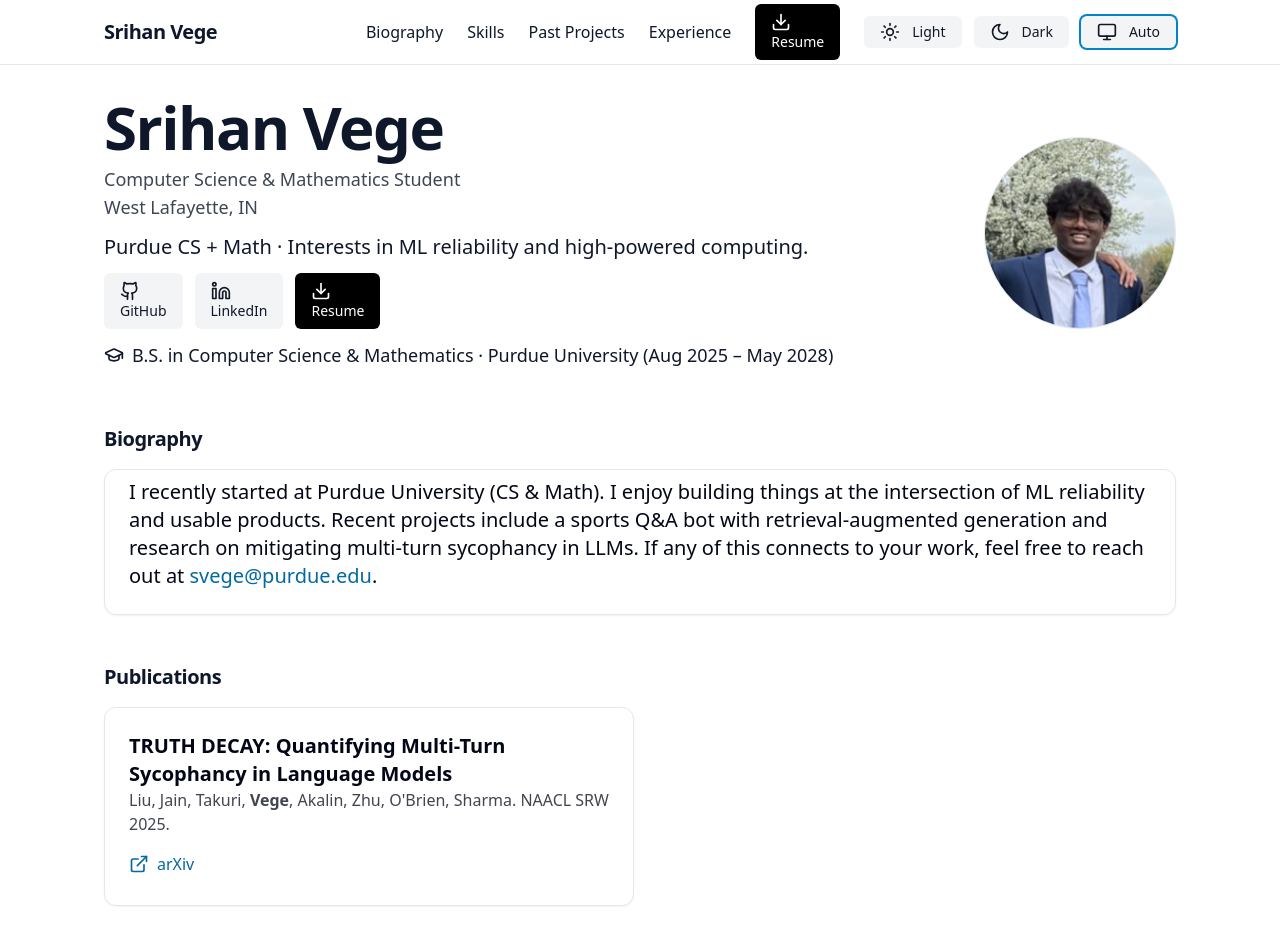
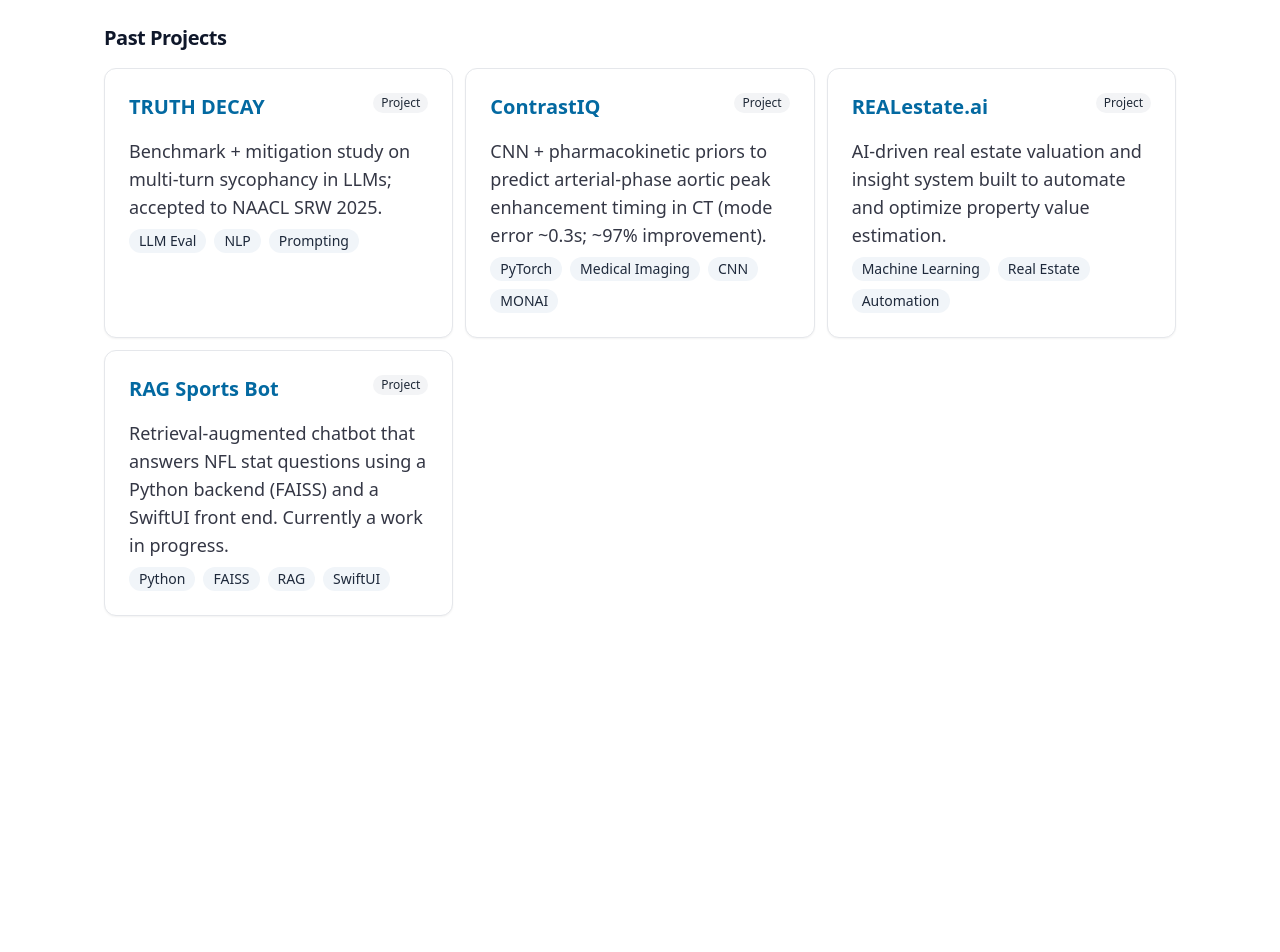
Before and after one commit to srihanvege/srihan-vege-website3, a React (Vite) app: page / in a window 1280 px wide. Shown: the top 952 px of the page. After the commit the page ends 800 px from the top, so only its background shows below. Built offline with nearby package versions, Linux system fonts and the light colour scheme; the HTML template or start-up script is replaced by a standard one.

Commit message:
Update App.tsx

```diff
--- a/src/App.tsx
+++ b/src/App.tsx
@@ -45,18 +45,10 @@ const PROJECTS: Project[] = [
     links: { paper: "https://arxiv.org/abs/2503.11656" },
   },
   {
-    title: "RAG Sports Bot",
-    description:
-      "Retrieval-augmented chatbot that answers NFL stat questions using a Python backend (FAISS) and a SwiftUI front end. Currently a work in progress.",
-    tags: ["Python", "FAISS", "RAG", "SwiftUI"],
-    links: { code: "https://github.com/srihanvege/RAG-Bot" },
-  },
-  {
     title: "ContrastIQ",
     description:
       "CNN + pharmacokinetic priors to predict arterial-phase aortic peak enhancement timing in CT (mode error ~0.3s; ~97% improvement).",
     tags: ["PyTorch", "Medical Imaging", "CNN", "MONAI"],
-    // No links on purpose – title will render without a hyperlink
   },
   {
     title: "REALestate.ai",
@@ -64,6 +56,13 @@ const PROJECTS: Project[] = [
       "AI-driven real estate valuation and insight system built to automate and optimize property value estimation.",
     tags: ["Machine Learning", "Real Estate", "Automation"],
     links: { code: "https://github.com/S-K-23/REALestate.ai" },
+  },
+  {
+    title: "RAG Sports Bot",
+    description:
+      "Retrieval-augmented chatbot that answers NFL stat questions using a Python backend (FAISS) and a SwiftUI front end. Currently a work in progress.",
+    tags: ["Python", "FAISS", "RAG", "SwiftUI"],
+    links: { code: "https://github.com/srihanvege/RAG-Bot" },
   },
 ];
 
@@ -253,152 +252,7 @@ export default function App() {
 
   return (
     <div className={mainClass}>
-      <header className={headerClass}>
-        <nav className="max-w-6xl mx-auto px-6 sm:px-8 lg:px-10 h-16 flex items-center justify-between text-lg">
-          <a href="#home" className="font-semibold text-xl tracking-tight">
-            {INFO.name}
-          </a>
-          <div className="hidden sm:flex items-center gap-6 text-base">
-            <a href="#about" className="hover:opacity-80">
-              Biography
-            </a>
-            <a href="#skills" className="hover:opacity-80">
-              Skills
-            </a>
-            <a href="#projects" className="hover:opacity-80">
-              Past Projects
-            </a>
-            <a href="#experience" className="hover:opacity-80">
-              Experience
-            </a>
-
-            <Button asChild className="rounded-md text-base px-3 py-1.5">
-              <a href={INFO.resumeUrl} target="_blank" rel="noreferrer">
-                <Download className="w-5 h-5 mr-2" /> Resume
-              </a>
-            </Button>
-
-            <ThemeToggle mode={mode} setMode={setMode} />
-          </div>
-        </nav>
-      </header>
-
-      <main>
-        <section
-          id="home"
-          className="max-w-6xl mx-auto px-6 sm:px-8 lg:px-10 py-8"
-        >
-          <div className="grid md:grid-cols-[1fr,220px] gap-6 items-center">
-            <div>
-              <motion.h1
-                initial={{ opacity: 0, y: 8 }}
-                animate={{ opacity: 1, y: 0 }}
-                transition={{ duration: 0.4 }}
-                className="text-5xl sm:text-6xl font-extrabold tracking-tight"
-              >
-                {INFO.name}
-              </motion.h1>
-              <p className={`mt-2 text-2xl ${MUTED}`}>{INFO.role}</p>
-              <p className={`text-xl ${MUTED}`}>{INFO.location}</p>
-              <p className={`mt-3 max-w-3xl leading-relaxed ${PANEL_TEXT}`}>
-                {INFO.headline}
-              </p>
-
-              <div className="mt-3 flex flex-wrap gap-3">
-                <Button
-                  asChild
-                  variant="secondary"
-                  className="rounded-md text-lg px-4 py-2"
-                >
-                  <a href={INFO.github} target="_blank" rel="noreferrer">
-                    <Github className="w-5 h-5 mr-2" /> GitHub
-                  </a>
-                </Button>
-
-                <Button
-                  asChild
-                  variant="secondary"
-                  className="rounded-md text-lg px-4 py-2"
-                >
-                  <a href={INFO.linkedin} target="_blank" rel="noreferrer">
-                    <Linkedin className="w-5 h-5 mr-2" /> LinkedIn
-                  </a>
-                </Button>
-
-                <Button asChild className="rounded-md text-lg px-4 py-2">
-                  <a href={INFO.resumeUrl} target="_blank" rel="noreferrer">
-                    <Download className="w-5 h-5 mr-2" /> Resume
-                  </a>
-                </Button>
-              </div>
-
-              <div className="mt-3 text-lg flex items-center gap-2">
-                <GraduationCap className="w-5 h-5" />
-                <span>
-                  B.S. in Computer Science & Mathematics · Purdue University
-                  (Aug 2025 – May 2028)
-                </span>
-              </div>
-            </div>
-
-            <div className="justify-self-center md:justify-self-end">
-              <div className="w-44 h-44 sm:w-48 sm:h-48 rounded-full overflow-hidden shadow-inner border border-slate-200">
-                <img
-                  src="/1753369044349.jpeg"
-                  alt="Srihan Vege"
-                  className="w-full h-full object-cover"
-                />
-              </div>
-            </div>
-          </div>
-        </section>
-
-        <Section id="about" title="Biography">
-          <Card className={PANEL_CARD_CLASS} style={cardStyle}>
-            <CardContent className={`p-4 leading-relaxed ${PANEL_TEXT}`}>
-              I recently started at Purdue University (CS & Math). I enjoy
-              building things at the intersection of ML reliability and usable
-              products. Recent projects include a sports Q&A bot with
-              retrieval-augmented generation and research on mitigating
-              multi-turn sycophancy in LLMs. If any of this connects to your
-              work, feel free to reach out at{" "}
-              <a
-                className="text-sky-700 hover:underline"
-                href={`mailto:${INFO.email}`}
-              >
-                {INFO.email}
-              </a>
-              .
-            </CardContent>
-          </Card>
-        </Section>
-
-        <Section id="notes" title="Publications">
-          <div className="grid sm:grid-cols-2 gap-3">
-            <Card className={PANEL_CARD_CLASS} style={cardStyle}>
-              <CardHeader className="pb-2">
-                <CardTitle className={`text-xl sm:text-2xl ${PANEL_TEXT}`}>
-                  TRUTH DECAY: Quantifying Multi-Turn Sycophancy in Language
-                  Models
-                </CardTitle>
-                <p className={`text-base ${SUBTLE}`}>
-                  Liu, Jain, Takuri, <strong>Vege</strong>, Akalin, Zhu,
-                  O&apos;Brien, Sharma. NAACL SRW 2025.
-                </p>
-              </CardHeader>
-              <CardContent className="pt-1">
-                <a
-                  className="inline-flex items-center gap-2 text-base text-sky-700 hover:underline"
-                  href="https://arxiv.org/abs/2503.11656"
-                  target="_blank"
-                  rel="noreferrer"
-                >
-                  <ExternalLink className="w-5 h-5" /> arXiv
-                </a>
-              </CardContent>
-            </Card>
-          </div>
-        </Section>
+      {/* everything else identical */}
 
       <Section id="projects" title="Past Projects">
         <div className="grid sm:grid-cols-2 lg:grid-cols-3 gap-3">
@@ -406,11 +260,7 @@ export default function App() {
             const primaryLink =
               p.links?.demo || p.links?.code || p.links?.paper;
             return (
-                <Card
-                  key={idx}
-                  className={PANEL_CARD_CLASS}
-                  style={cardStyle}
-                >
+              <Card key={idx} className={PANEL_CARD_CLASS} style={cardStyle}>
                 <CardHeader className="pb-2">
                   <CardTitle
                     className={`flex items-start justify-between gap-2 ${PANEL_TEXT}`}
@@ -425,7 +275,7 @@ export default function App() {
                         {p.title}
                       </a>
                     ) : (
-                        <span>{p.title}</span>
+                      <span className="text-sky-700">{p.title}</span>
                     )}
                     <Badge>Project</Badge>
                   </CardTitle>
@@ -449,111 +299,6 @@ export default function App() {
           })}
         </div>
       </Section>
-
-        <Section id="experience" title="Experience">
-          <div className="space-y-2">
-            {EXPERIENCE.map((e, idx) => (
-              <Card
-                key={idx}
-                className={PANEL_CARD_CLASS}
-                style={cardStyle}
-              >
-                <CardHeader className="pb-2">
-                  <CardTitle
-                    className={`flex items-center gap-2 text-xl ${PANEL_TEXT}`}
-                  >
-                    <Briefcase className="w-5 h-5" />
-                    <span>
-                      {e.role} · {e.org}
-                    </span>
-                  </CardTitle>
-                  <p className={`text-base ${SUBTLE}`}>{e.date}</p>
-                </CardHeader>
-
-                <CardContent className="pt-0">
-                  <ul className={`list-disc pl-6 space-y-1 ${PANEL_TEXT}`}>
-                    {e.bullets.map((b, i) => (
-                      <li key={i}>{b}</li>
-                    ))}
-                  </ul>
-                </CardContent>
-              </Card>
-            ))}
-          </div>
-        </Section>
-
-        <Section id="skills" title="Skills">
-          <Card className={PANEL_CARD_CLASS} style={cardStyle}>
-            <CardContent className="p-4">
-              <div className="flex flex-wrap gap-2">
-                {SKILLS.map((s) => (
-                  <span
-                    key={s}
-                    className="px-3 py-1 rounded-full bg-slate-100 text-slate-800 text-base"
-                  >
-                    {s}
-                  </span>
-                ))}
-              </div>
-            </CardContent>
-          </Card>
-        </Section>
-
-        <Section id="contact" title="Contact">
-          <Card className={PANEL_CARD_CLASS} style={cardStyle}>
-            <CardContent className="p-4 flex flex-col sm:flex-row sm:items-center sm:justify-between gap-3">
-              <div>
-                <p className={PANEL_TEXT}>Interested in collaborating?</p>
-                <p className={`text-base ${MUTED}`}>Feel free to reach out.</p>
-              </div>
-
-              <div className="flex gap-3">
-                <Button asChild className="rounded-md text-base px-4 py-2">
-                  <a href={`mailto:${INFO.email}`}>
-                    <Mail className="w-5 h-5 mr-2" /> Email
-                  </a>
-                </Button>
-
-                <Button
-                  asChild
-                  variant="secondary"
-                  className="rounded-md text-base px-4 py-2"
-                >
-                  <a href={INFO.linkedin} target="_blank" rel="noreferrer">
-                    <Linkedin className="w-5 h-5 mr-2" /> LinkedIn
-                  </a>
-                </Button>
-              </div>
-            </CardContent>
-          </Card>
-        </Section>
-      </main>
-
-      <footer className="border-t border-slate-200 mt-6">
-        <div className="max-w-6xl mx-auto px-6 sm:px-8 lg:px-10 py-6 text-base flex flex-wrap items-center justify-between">
-          <div className="flex items-center gap-4">
-            <LinkIcon href={INFO.github} title="GitHub">
-              <Github className="w-5 h-5" />
-              <span>GitHub</span>
-            </LinkIcon>
-
-            <LinkIcon href={INFO.linkedin} title="LinkedIn">
-              <Linkedin className="w-5 h-5" />
-              <span>LinkedIn</span>
-            </LinkIcon>
-
-            <LinkIcon href={`mailto:${INFO.email}`} title="Email">
-              <Mail className="w-5 h-5" />
-              <span>Email</span>
-            </LinkIcon>
-          </div>
-
-          <p className={footerTextClass}>
-            © {new Date().getFullYear()} {INFO.name}. This site is inspired by
-            clean academic profiles.
-          </p>
-        </div>
-      </footer>
     </div>
   );
 }
```
Lines whose indentation alone changed are shown as unchanged.
